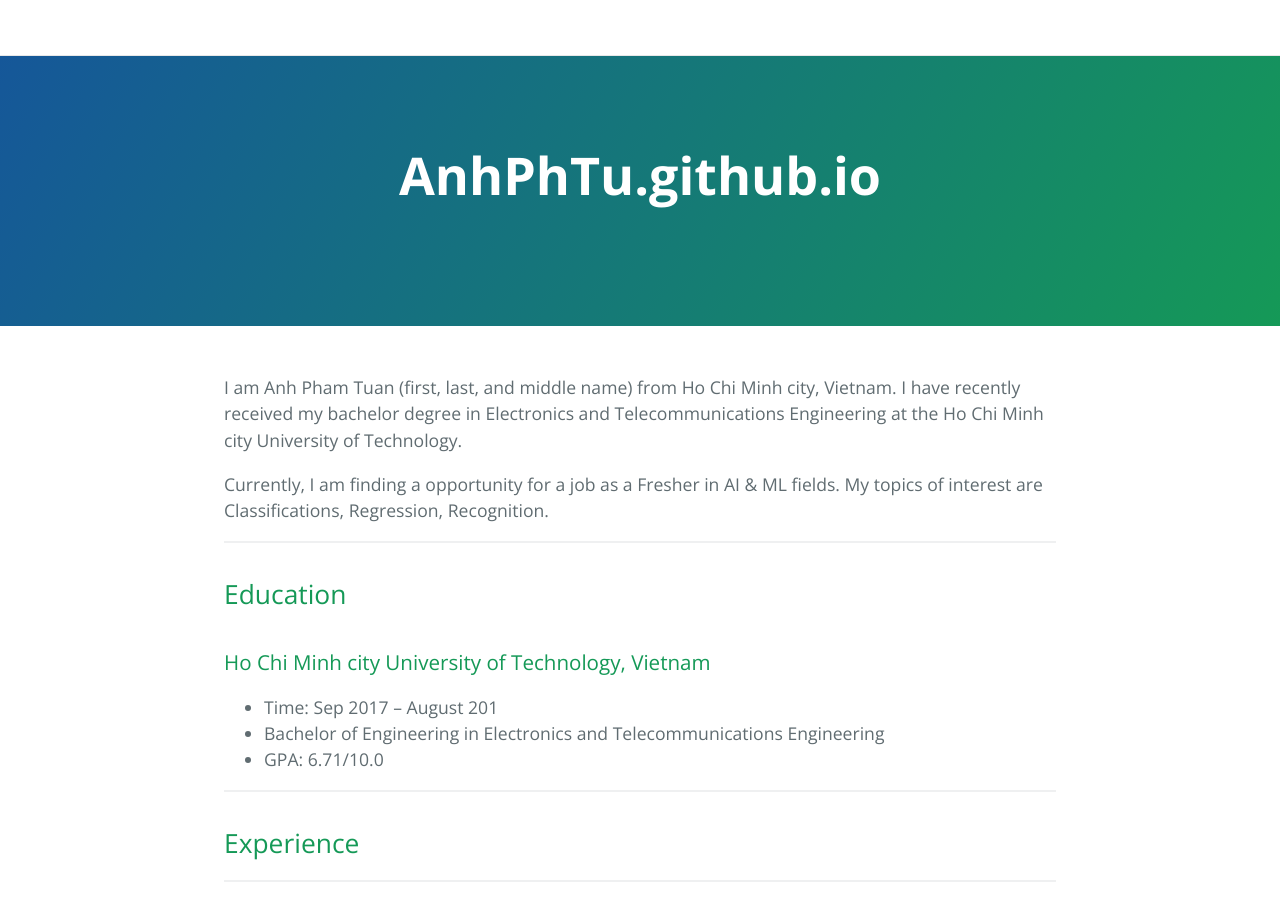
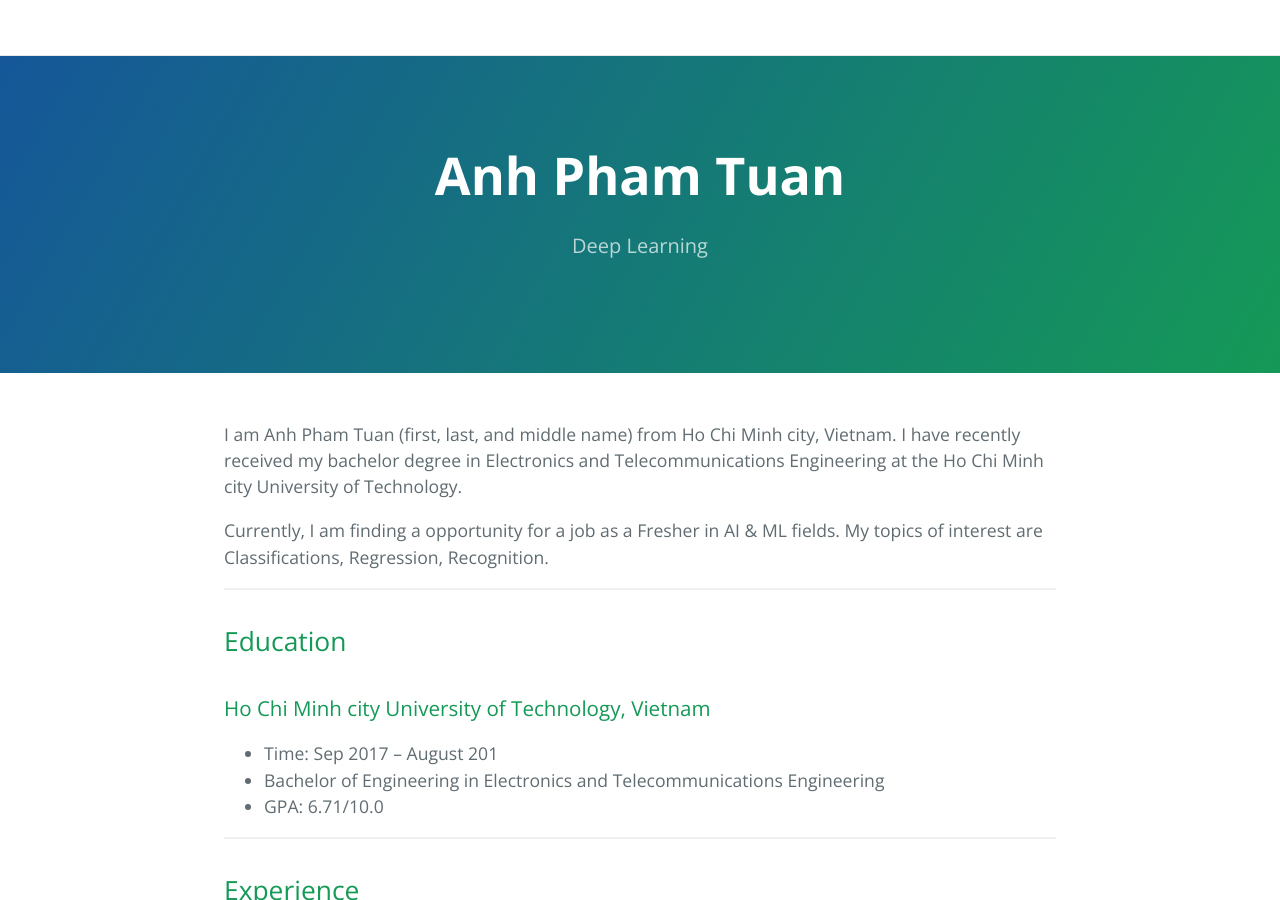
Before and after one commit to AnhPhTu/AnhPhTu.github.io, a Jekyll site: the page built from index.md, in a window 1280 px wide and 900 px high. Built offline with Jekyll 4.4.1, drawn with Linux system fonts in a browser that asks for light colours; the repository's description, which GitHub fills in, is left out.

Commit message:
Update _config.yml

```diff
--- a/_config.yml
+++ b/_config.yml
@@ -1 +1,27 @@
-theme: jekyll-theme-cayman
+title: Anh Pham Tuan
+description: Deep Learning
+show_downloads: false
+
+baseurl: # change this to the subpath of your site, e.g. /blog. Leave it empty if you don't need it.
+url: "https://anhphtu.github.io" # change this to the base hostname & protocol for your site
+
+google_analytics:
+# cayman-blog date format
+# refer to http://shopify.github.io/liquid/filters/date/ if you want to customize this
+cayman-blog:
+  date_format: "%b %-d, %Y"
+
+theme: # leave it empty
+
+# social
+author: "anhphtu"
+image: /thumbnail-jumbo.png
+twitter:
+  username: anh_ph_tu
+#  site:
+facebook:
+  #publisher: 1592372034171500
+  #profile_id: 1809805629
+  app_id: 100005077264557 # cayman-blog
+  #authors: lorepirri
+#  admins:
```
